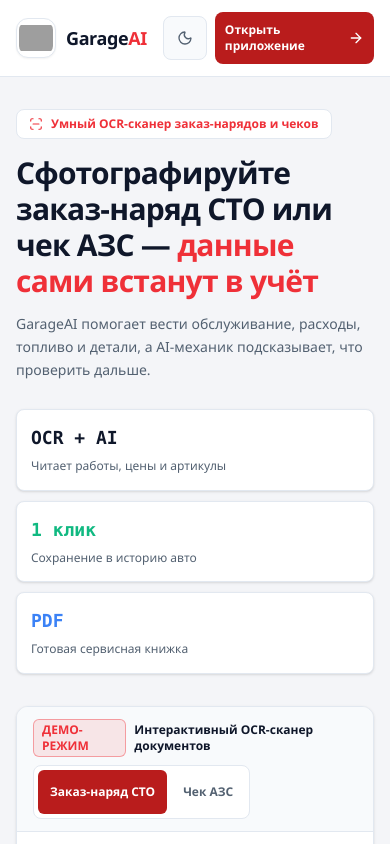
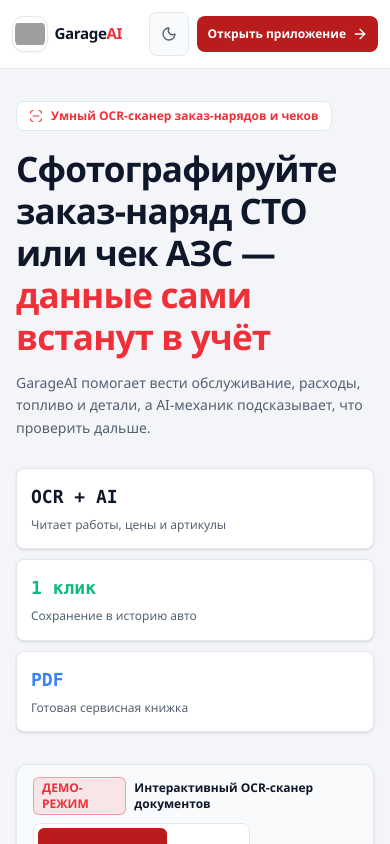
Before and after one commit to AlEX91udemy/GarageAI_1.0, a React (Vite) app: page / in a window 390 px wide. Shown: the top 844 px of the page. Built offline with nearby package versions, Linux system fonts and the light colour scheme; grey boxes are pictures that could not be loaded.

Commit message:
fix: prevent horizontal overflow on mobile landing

```diff
--- a/src/index.css
+++ b/src/index.css
@@ -513,3 +513,86 @@ html:not(.dark) .light-bottom-nav {
     display: table-header-group !important;
   }
 }
+
+
+
+/* Landing page responsive safety: keep all content inside the viewport. */
+html,
+body,
+#root {
+  width: 100%;
+  max-width: 100%;
+  min-width: 0;
+}
+
+html,
+body {
+  overflow-x: clip;
+}
+
+.landing-page {
+  width: 100%;
+  max-width: 100%;
+  min-width: 0;
+  overflow-x: clip;
+}
+
+.landing-page *,
+.landing-page *::before,
+.landing-page *::after {
+  box-sizing: border-box;
+}
+
+@media (max-width: 639px) {
+  .landing-page header > div {
+    gap: 0.5rem;
+    padding-inline: 0.75rem;
+  }
+
+  .landing-page header > div > a {
+    min-width: 0;
+    gap: 0.4rem;
+  }
+
+  .landing-page header > div > a img {
+    width: 2.25rem;
+    height: 2.25rem;
+    flex: 0 0 auto;
+  }
+
+  .landing-page header > div > a span {
+    font-size: 0.95rem;
+  }
+
+  .landing-page header button,
+  .landing-page header a[aria-label*="мобильное приложение"] {
+    min-width: 0;
+    max-width: 100%;
+  }
+
+  .landing-page main,
+  .landing-page section,
+  .landing-page footer,
+  .landing-page section > div {
+    min-width: 0;
+    max-width: 100%;
+  }
+
+  .landing-page h1 {
+    overflow-wrap: anywhere;
+    font-size: clamp(2rem, 9vw, 3rem);
+  }
+
+  .landing-page pre,
+  .landing-page code {
+    overflow-wrap: anywhere;
+    white-space: pre-wrap;
+  }
+
+  .landing-page img,
+  .landing-page video,
+  .landing-page canvas,
+  .landing-page svg {
+    max-width: 100%;
+  }
+}
```
